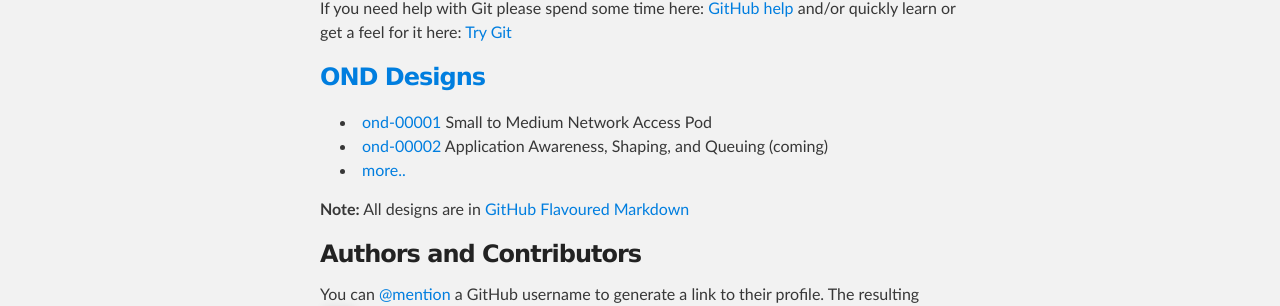
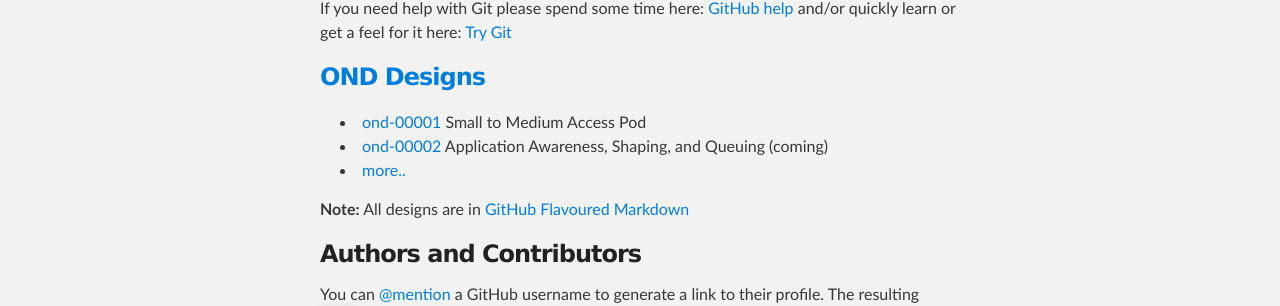
Before and after one commit to podomere/ond, a Jekyll site: the page index.html, which Jekyll copies as it is, in a window 1280 px wide. Shown: the part 496-802 px from the top of the page. Built offline with Jekyll 4.4.1, drawn with Linux system fonts in a browser that asks for light colours.

Commit message:
Update index.html

```diff
--- a/index.html
+++ b/index.html
@@ -46,7 +46,7 @@ $ git checkout gh-pages
 <h3><a href="designs.html">OND Designs</a></h3>
 <p>
 <ul>
-<li><a href="./ond-00001/ond-00001.html">ond-00001</a> Small to Medium Network Access Pod</li>
+<li><a href="./ond-00001/ond-00001.html">ond-00001</a> Small to Medium Access Pod</li>
 <li><a href="./ond-00002/ond-00002.html">ond-00002</a> Application Awareness, Shaping, and Queuing (<i>coming</i>)</li>
 <li><a href="designs.html">more..</a></li>
 </ul>
```
